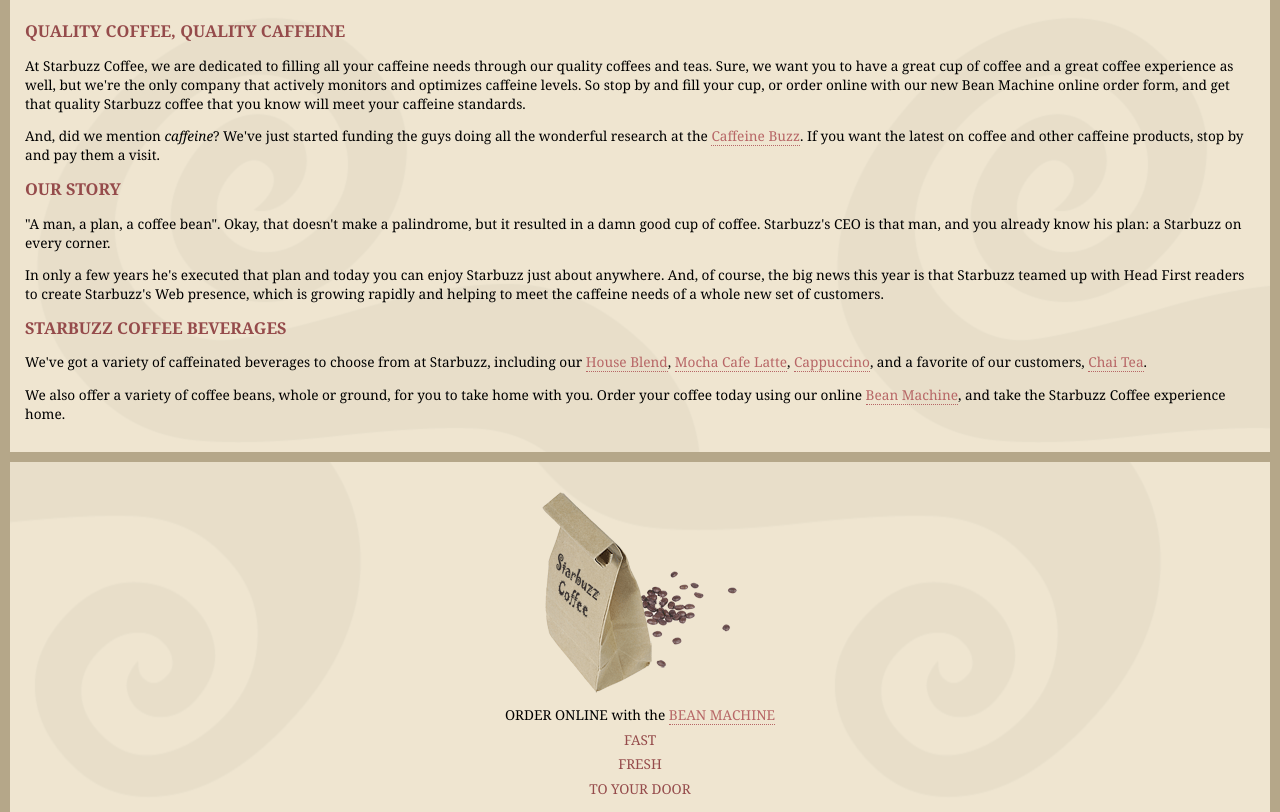
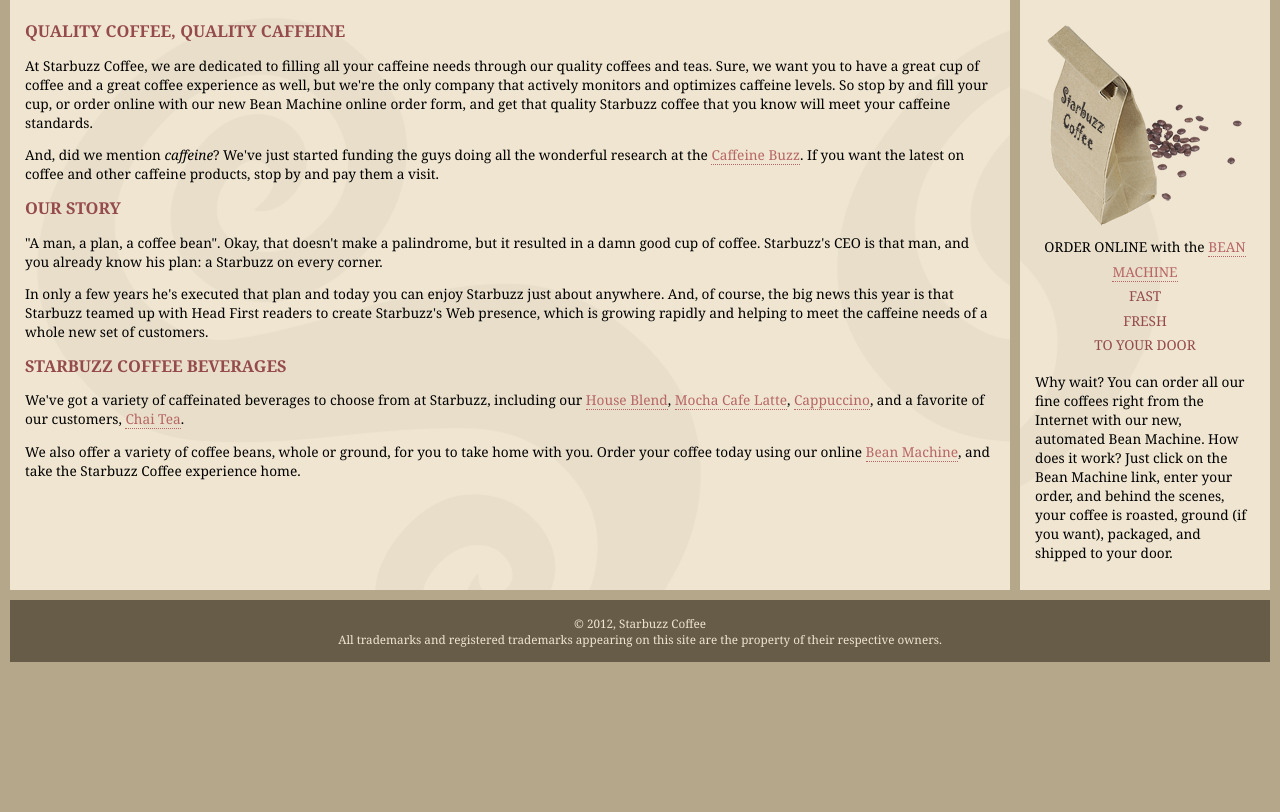
Before and after one commit to evdokimov-dens/chapter11, a plain HTML site: page tabledisplay/index.html in a window 1280 px wide. Shown: the part 134-946 px from the top of the page. After the commit the page ends 806 px from the top, so only its background shows below. Drawn offline with Linux system fonts and the light colour scheme.

Commit message:
Chapter11

```diff
--- a/absolute/starbuzz.css
+++ b/absolute/starbuzz.css
@@ -1,58 +1,64 @@
 body {
   background-color: #b5a789;
-  font-family:      Georgia, "Times New Roman", Times, serif;
-  font-size:        small;
-  margin:           0px;
+  font-family: Georgia, "Times New Roman", Times, serif;
+  font-size: small;
+  margin: 0px;
 }
 
 #header {
   background-color: #675c47;
-  margin:           10px;
-  height:           108px;
+  margin: 10px;
+  height: 108px;
 }
 
 #main {
-  background:       #efe5d0 url(images/background.gif) top left;
-  font-size:        105%;
-  padding:          15px;
-  margin:           0px 10px 10px 10px;
+  background: #efe5d0 url(images/background.gif) top left;
+  font-size: 105%;
+  padding: 15px;
+  margin: 0px 330px 10px 10px;
 }
 
 #sidebar {
-  background:       #efe5d0 url(images/background.gif) bottom right;
-  font-size:        105%;
-  padding:          15px;
-  margin:           0px 10px 10px 10px;
+  background: #efe5d0 url(images/background.gif) bottom right;
+  font-size: 105%;
+  padding: 15px;
+  margin: 0px 10px 10px 10px;
+  position: absolute;
+  top: 128px;
+  right: 0px;
+  width: 280px;
 }
 
 #footer {
   background-color: #675c47;
-  color:            #efe5d0;
-  text-align:       center;
-  padding:          15px;
-  margin:           10px;
-  font-size:        90%;
+  color: #efe5d0;
+  text-align: center;
+  padding: 15px;
+  margin: 10px;
+  font-size: 90%;
 }
 
 h1 {
-  font-size:        120%;
-  color:            #954b4b;
+  font-size: 120%;
+  color: #954b4b;
 }
 
-.slogan { color: #954b4b; }
+.slogan {
+  color: #954b4b;
+}
 
 .beanheading {
-  text-align:       center;
-  line-height:      1.8em;
+  text-align: center;
+  line-height: 1.8em;
 }
 
 a:link {
-  color:            #b76666;
-  text-decoration:  none;
-  border-bottom:    thin dotted #b76666;
+  color: #b76666;
+  text-decoration: none;
+  border-bottom: thin dotted #b76666;
 }
 a:visited {
-  color:            #675c47;
-  text-decoration:  none;
-  border-bottom:    thin dotted #675c47;
+  color: #675c47;
+  text-decoration: none;
+  border-bottom: thin dotted #675c47;
 }
--- a/tabledisplay/index.html
+++ b/tabledisplay/index.html
@@ -1,91 +1,87 @@
 <!DOCTYPE html>
 <html>
   <head>
-    <meta charset="utf-8">
+    <meta charset="utf-8" />
     <title>Starbuzz Coffee</title>
-    <link rel="stylesheet" type="text/css" href="starbuzz.css">
+    <link rel="stylesheet" type="text/css" href="starbuzz.css" />
   </head>
 
   <body>
     <div id="header">
-      <img src="images/header.gif" alt="Starbuzz Coffee header image">
+      <img id="headerLogo" src="images/headerlogo.gif" alt="Starbuzz Coffee logo image" />
+      <img
+        id="headerSlogan"
+        src="images/headerSlogan.gif"
+        alt="Providing all the caffeine you need to power your life."
+      />
     </div>
-
+    <div id="tableContainer">
+      <div id="tableRow">
         <div id="main">
           <h1>QUALITY COFFEE, QUALITY CAFFEINE</h1>
           <p>
-        At Starbuzz Coffee, we are dedicated to filling all your  caffeine needs through our
-        quality coffees and teas. Sure, we want you to have a great cup of coffee and a great
-        coffee experience as well, but we're the only company that actively monitors and
-        optimizes caffeine levels. So stop by and fill your cup, or order online with our new Bean
-        Machine online order form, and get that quality Starbuzz coffee that you know will meet
-        your caffeine standards.
+            At Starbuzz Coffee, we are dedicated to filling all your caffeine needs through our quality coffees and
+            teas. Sure, we want you to have a great cup of coffee and a great coffee experience as well, but we're the
+            only company that actively monitors and optimizes caffeine levels. So stop by and fill your cup, or order
+            online with our new Bean Machine online order form, and get that quality Starbuzz coffee that you know will
+            meet your caffeine standards.
           </p>
           <p>
-        And, did we mention <em>caffeine</em>? We've just started funding the guys doing all
-        the wonderful research at the <a href="http://buzz.headfirstlabs.com"
-        title="Read all about caffeine on the Buzz">Caffeine Buzz</a>.
-        If you want the latest on coffee and other caffeine products,
-        stop by and pay them a visit.
+            And, did we mention <em>caffeine</em>? We've just started funding the guys doing all the wonderful research
+            at the
+            <a href="http://buzz.headfirstlabs.com" title="Read all about caffeine on the Buzz">Caffeine Buzz</a>. If
+            you want the latest on coffee and other caffeine products, stop by and pay them a visit.
           </p>
           <h1>OUR STORY</h1>
           <p>
-        "A man, a plan, a coffee bean". Okay, that doesn't make a palindrome, but it resulted
-        in a damn good cup of coffee.  Starbuzz's CEO is that man, and you already know his
-        plan: a Starbuzz on every corner.
+            "A man, a plan, a coffee bean". Okay, that doesn't make a palindrome, but it resulted in a damn good cup of
+            coffee. Starbuzz's CEO is that man, and you already know his plan: a Starbuzz on every corner.
           </p>
-      <p>In only a few years he's executed that plan and today
-        you can enjoy Starbuzz just about anywhere.  And, of course, the big news this year
-        is that Starbuzz teamed up with Head First readers to create Starbuzz's Web presence,
-        which is growing rapidly and helping to meet the caffeine needs of a whole new set of
-        customers.
+          <p>
+            In only a few years he's executed that plan and today you can enjoy Starbuzz just about anywhere. And, of
+            course, the big news this year is that Starbuzz teamed up with Head First readers to create Starbuzz's Web
+            presence, which is growing rapidly and helping to meet the caffeine needs of a whole new set of customers.
           </p>
           <h1>STARBUZZ COFFEE BEVERAGES</h1>
           <p>
-        We've got a variety of caffeinated beverages to choose
-        from at Starbuzz, including our
+            We've got a variety of caffeinated beverages to choose from at Starbuzz, including our
             <a href="beverages.html#house" title="House Blend">House Blend</a>,
             <a href="beverages.html#mocha" title="Mocha Cafe Latte">Mocha Cafe Latte</a>,
-        <a href="beverages.html#cappuccino" title="Cappuccino">Cappuccino</a>,
-        and a favorite of our customers,
+            <a href="beverages.html#cappuccino" title="Cappuccino">Cappuccino</a>, and a favorite of our customers,
             <a href="beverages.html#chai" title="Chai Tea">Chai Tea</a>.
           </p>
           <p>
-        We also offer a variety of coffee beans, whole or ground, for you to
-        take home with you.  Order your coffee today using our online
-        <a href="form.html" title="form.html">Bean Machine</a>, and take
-        the Starbuzz Coffee experience home.
+            We also offer a variety of coffee beans, whole or ground, for you to take home with you. Order your coffee
+            today using our online
+            <a href="form.html" title="form.html">Bean Machine</a>, and take the Starbuzz Coffee experience home.
           </p>
         </div>
 
         <div id="sidebar">
           <p class="beanheading">
-        <img src="images/bag.gif" alt="Bean Machine bag">
-        <br>
-        ORDER ONLINE
-        with the
+            <img src="images/bag.gif" alt="Bean Machine bag" />
+            <br />
+            ORDER ONLINE with the
             <a href="form.html">BEAN MACHINE</a>
-        <br>
+            <br />
             <span class="slogan">
-            FAST <br>
-            FRESH <br>
-            TO YOUR DOOR <br>
+              FAST <br />
+              FRESH <br />
+              TO YOUR DOOR <br />
             </span>
           </p>
           <p>
-        Why wait?  You can order all our fine coffees right from the Internet with our new,
-        automated Bean Machine.  How does it work?  Just click on the Bean Machine link,
-        enter your order, and behind the scenes, your coffee is roasted, ground
-        (if you want), packaged, and shipped to your door.
+            Why wait? You can order all our fine coffees right from the Internet with our new, automated Bean Machine.
+            How does it work? Just click on the Bean Machine link, enter your order, and behind the scenes, your coffee
+            is roasted, ground (if you want), packaged, and shipped to your door.
           </p>
         </div>
-
+      </div>
+    </div>
     <div id="footer">
       &copy; 2012, Starbuzz Coffee
-      <br>
-      All trademarks and registered trademarks appearing on
-      this site are the property of their respective owners.
+      <br />
+      All trademarks and registered trademarks appearing on this site are the property of their respective owners.
     </div>
-
   </body>
 </html>
--- a/tabledisplay/starbuzz.css
+++ b/tabledisplay/starbuzz.css
@@ -1,58 +1,71 @@
 body {
   background-color: #b5a789;
-  font-family:      Georgia, "Times New Roman", Times, serif;
-  font-size:        small;
-  margin:           0px;
+  font-family: Georgia, "Times New Roman", Times, serif;
+  font-size: small;
+  margin: 0px;
 }
 
 #header {
   background-color: #675c47;
-  margin:           10px;
-  height:           108px;
+  margin: 10px 10px 0px 10px;
+  height: 108px;
 }
 
 #main {
-  background:       #efe5d0 url(images/background.gif) top left;
-  font-size:        105%;
-  padding:          15px;
-  margin:           0px 10px 10px 10px;
+  display: table-cell;
+  background: #efe5d0 url(images/background.gif) top left;
+  font-size: 105%;
+  padding: 15px;
+  vertical-align: top;
+  width: 80%;
 }
 
 #sidebar {
-  background:       #efe5d0 url(images/background.gif) bottom right;
-  font-size:        105%;
-  padding:          15px;
-  margin:           0px 10px 10px 10px;
+  display: table-cell;
+  background: #efe5d0 url(images/background.gif) bottom right;
+  font-size: 105%;
+  padding: 15px;
+  vertical-align: top;
+  width: 20%;
 }
 
 #footer {
   background-color: #675c47;
-  color:            #efe5d0;
-  text-align:       center;
-  padding:          15px;
-  margin:           10px;
-  font-size:        90%;
+  color: #efe5d0;
+  text-align: center;
+  padding: 15px;
+  margin: 0px 10px 10px 10px;
+  font-size: 90%;
 }
 
 h1 {
-  font-size:        120%;
-  color:            #954b4b;
+  font-size: 120%;
+  color: #954b4b;
 }
 
-.slogan { color: #954b4b; }
+.slogan {
+  color: #954b4b;
+}
 
 .beanheading {
-  text-align:       center;
-  line-height:      1.8em;
+  text-align: center;
+  line-height: 1.8em;
 }
 
 a:link {
-  color:            #b76666;
-  text-decoration:  none;
-  border-bottom:    thin dotted #b76666;
+  color: #b76666;
+  text-decoration: none;
+  border-bottom: thin dotted #b76666;
 }
 a:visited {
-  color:            #675c47;
-  text-decoration:  none;
-  border-bottom:    thin dotted #675c47;
+  color: #675c47;
+  text-decoration: none;
+  border-bottom: thin dotted #675c47;
 }
+#tableContainer {
+  display: table;
+  border-spacing: 10px;
+}
+#tableRow {
+  display: table-row;
+}
```
Also changed, not shown: absolute/index.html (+34 -46 lines), tabledisplay/images/headerSlogan.gif (added). Lines whose indentation alone changed are shown as unchanged.
